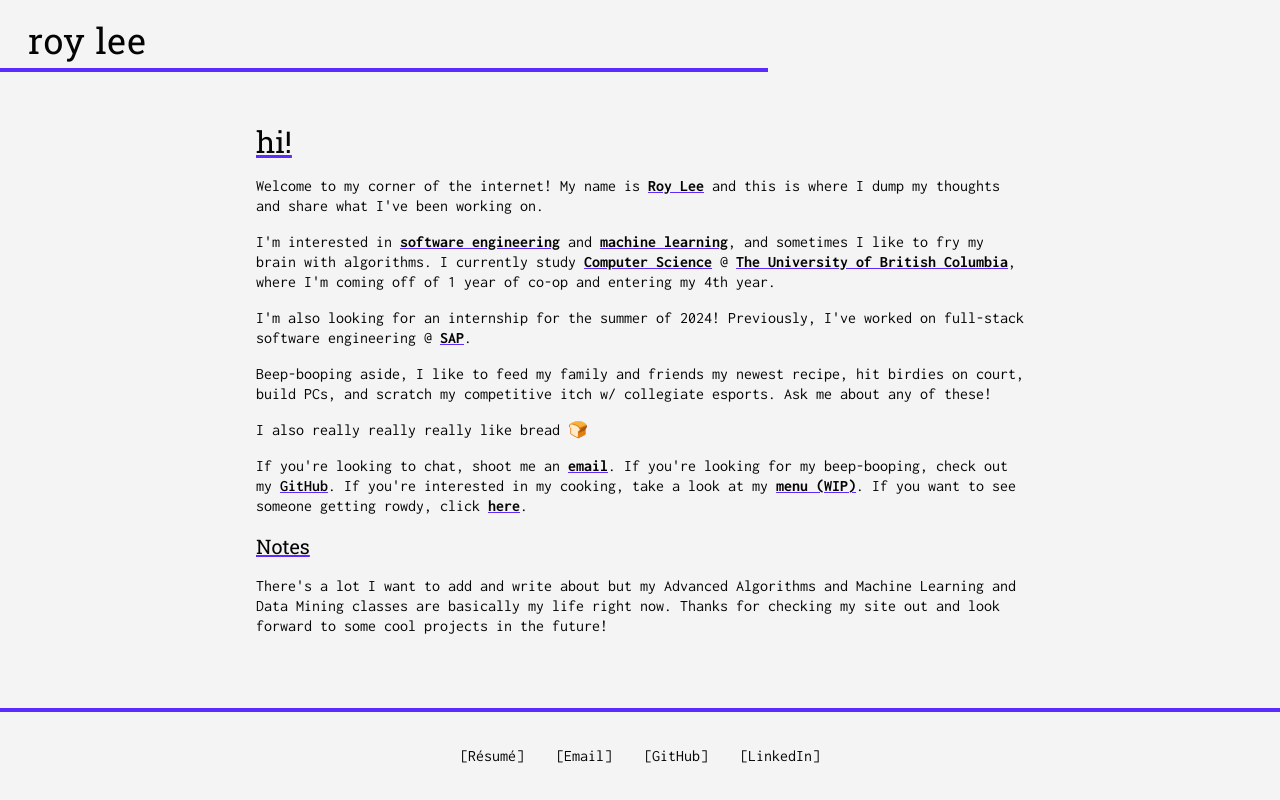
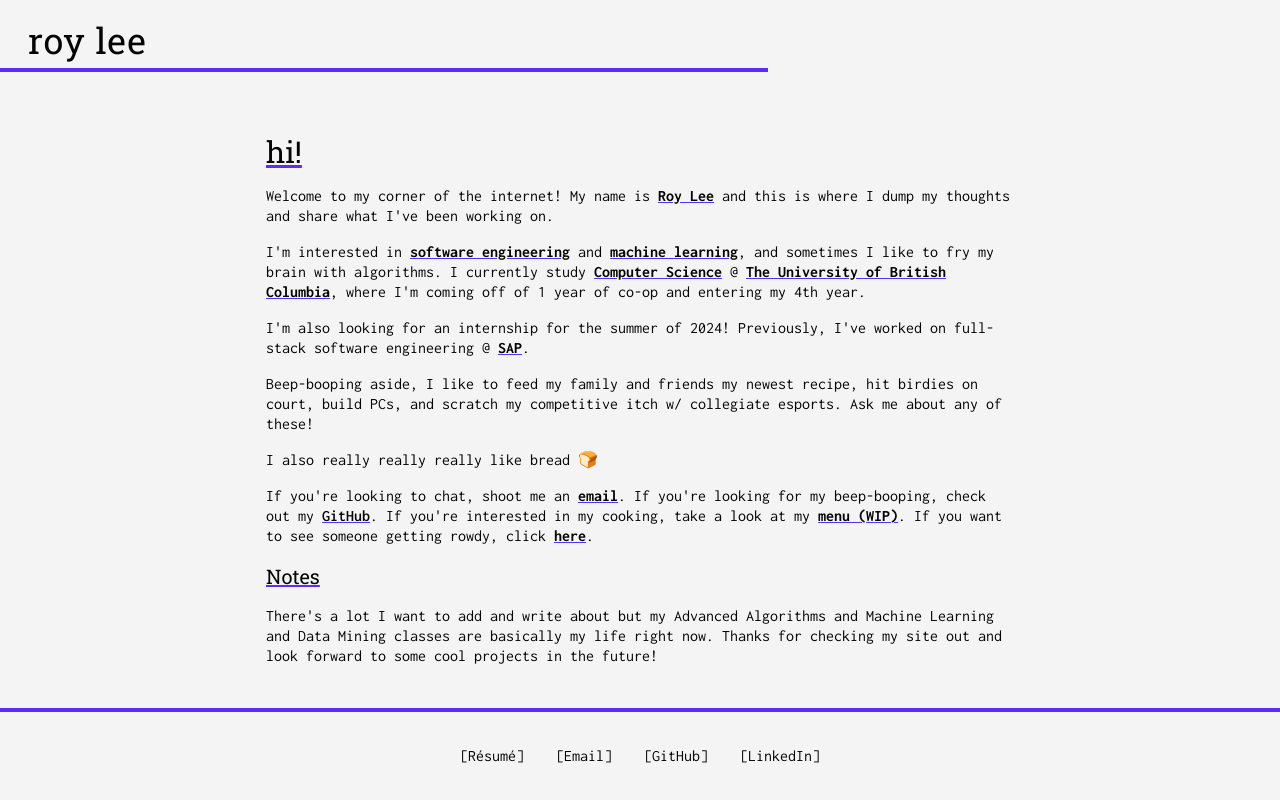
Before and after one commit to royee-lee/portfolio, a Next.js app: page / in a window 1280 px wide. Built offline with nearby package versions, Linux system fonts and the light colour scheme.

Commit message:
Add padding for main blog

```diff
--- a/app/globals.css
+++ b/app/globals.css
@@ -1,6 +1,12 @@
 @tailwind base;
 @tailwind components;
 @tailwind utilities;
+
+html {
+  box-sizing: border-box;
+  scroll-behavior: smooth;
+  min-height: 100vh;
+}
 
 @keyframes slideUp {
   0% {
--- a/app/page.tsx
+++ b/app/page.tsx
@@ -3,7 +3,7 @@ import './globals.css';
 export default function Home() {
   return (
     <div className="flex justify-center mt-16">
-      <div className="max-w-screen-md">
+      <div className="max-w-screen-md p-2.5">
         <h1 className="font-roboto_slab text-3xl underline decoration-accent">hi!</h1>
         <p className="font-inconsolata mt-4 leading-tight">
           Welcome to my corner of the internet! My name is{' '}
```
